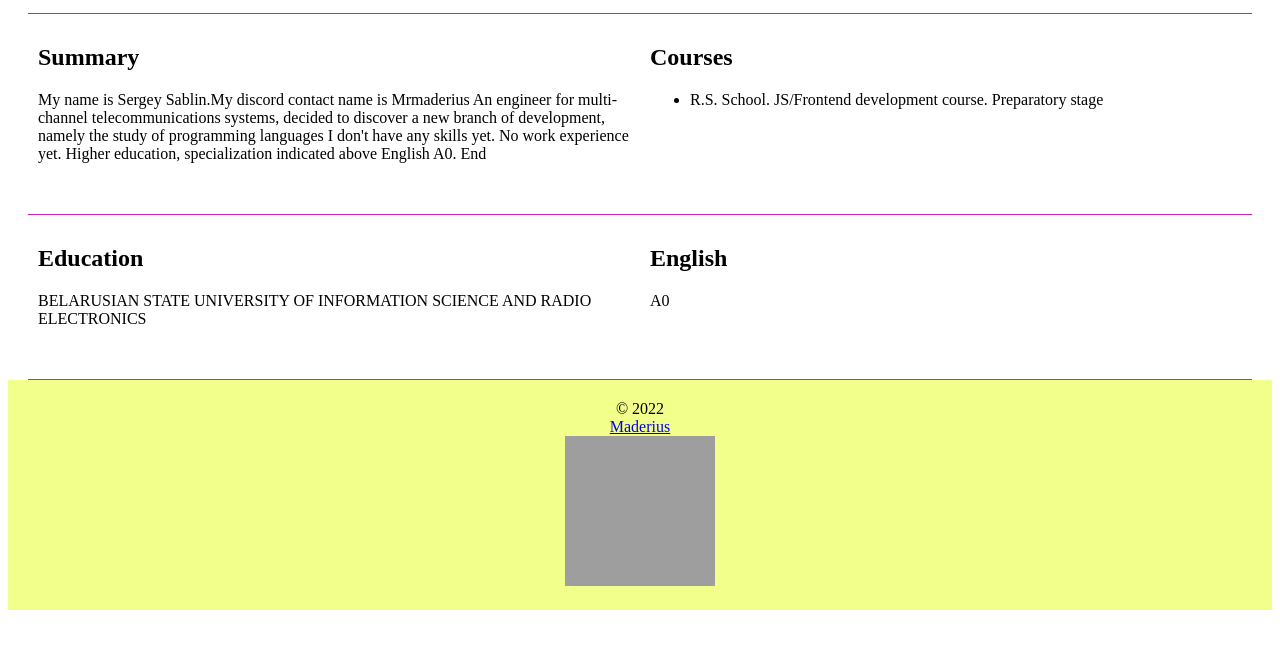
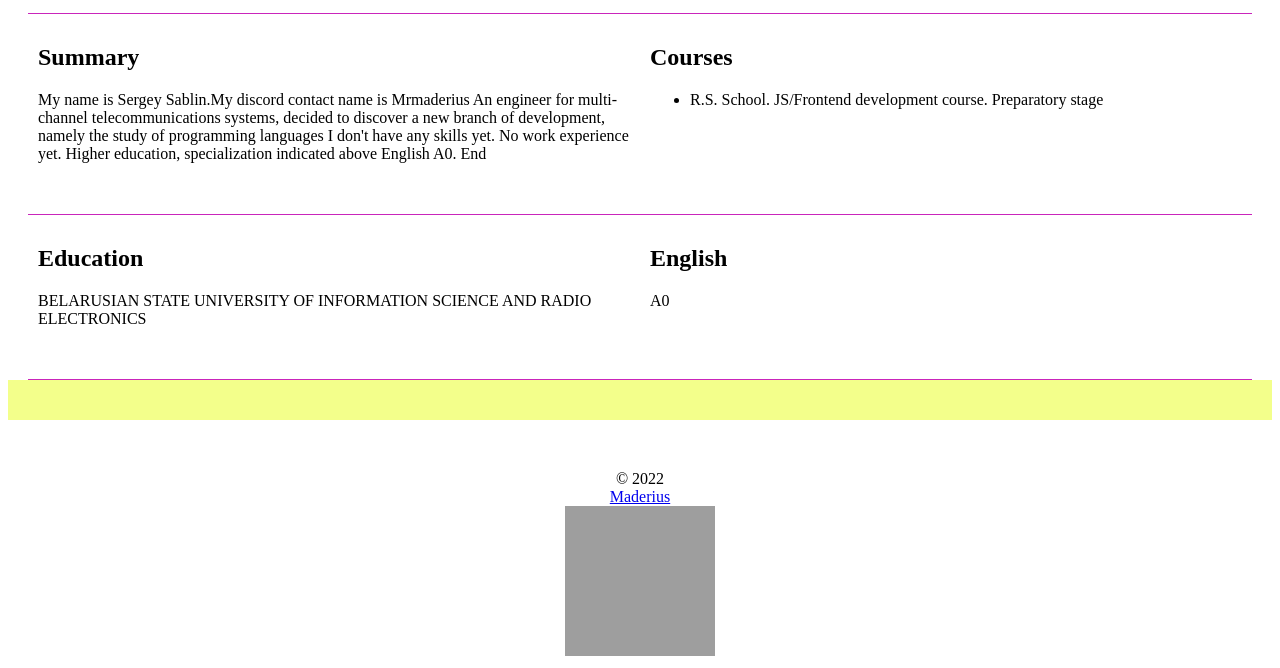
Before and after one commit to Maderius/rsschool-cv, a plain HTML site: page index.html in a window 1280 px wide. Shown: the part 248-916 px from the top of the page. Before the commit the page ends 866 px from the top, so only its background shows below. Drawn offline with Linux system fonts and the light colour scheme; grey boxes are pictures that could not be loaded; a script that the page names is missing.

Commit message:
fix: update index.html

```diff
--- a/index.html
+++ b/index.html
@@ -78,12 +78,12 @@
             </section>
         </div>
     </main>
-    <footer class="footer">
-        <div class="container footer-container">
-            <div class="section-profile-title">© 2022 <a href="https://github.com/Maderius" class="section-profile-title">Maderius</a></div>
-            <div class="section-profile-title">
-                <a href="https://rs.school/js/"><img src="https://rs.school/images/rs_school_js.svg" width="150" height="150"></a>
-            </div>
+    <footer class="footer"></footer>
+    <div class="container footer-container"></div>
+    <div class="section-profile-title">© 2022 <a href="https://github.com/Maderius" class="section-profile-title">Maderius</a></div>
+    <div class="section-profile-title">
+        <a href="https://rs.school/js/"><img src="https://rs.school/images/rs_school_js.svg" alt="" width="150" height="150"></a>
+    </div>
 
     </footer>
     <script src="./index.js"></script>
```
